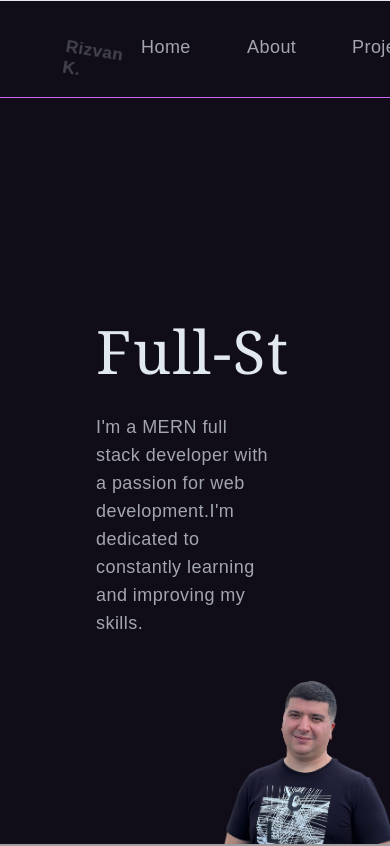
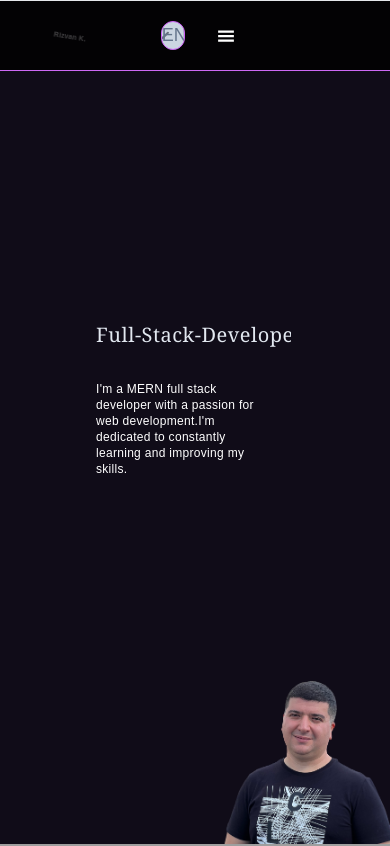
Before and after one commit to rizvan555/My_Portfolio, a React (Create React App) app: page / in a window 390 px wide. Shown: the top 846 px of the page. Built offline with nearby package versions, Linux system fonts and the light colour scheme; grey boxes are pictures that could not be loaded; the HTML template or start-up script is replaced by a standard one.

Commit message:
added header response

```diff
--- a/src/components/socialMedia.tsx
+++ b/src/components/socialMedia.tsx
@@ -38,7 +38,7 @@ function SocialMedia() {
             <a
               key={index}
               href={media.link}
-              className=" w-12 h-12 bg-slate-500 flex items-center justify-center rounded-full hvr-wobble-top hover:bg-[#7CFC00]"
+              className=" w-12 h-12 bg-slate-500 flex items-center justify-center rounded-full hvr-wobble-top hover:bg-[#cd69f4]"
             >
               {media.icon}
             </a>
--- a/src/index.css
+++ b/src/index.css
@@ -3,14 +3,14 @@
 @tailwind utilities;
 
 .myBox {
-  box-shadow: #ce5ef8 1px 1px 1px 1px, #ce5ef8 2px 1px 1px 0px,
+  box-shadow: #ce5ef8 1px 1px 1px 1px, #ce5ef8 1px 1px 1px 0px,
     #ce5ef8 -1px 1px 1px -2px, #d06ff7 -2px -1px 1px 0px;
 }
 .myBox:hover,
 .myBox:focus,
 .myBox:active {
-  box-shadow: #cd69f4 2px 2px 6px 2px, #cd69f4 4px 2px 1px 0px,
-    #cd69f4 -4px 2px 6px -1px, #cd69f4 -4px -2px 6px -1px;
+  box-shadow: #cd69f4 1px 0px 1px 1px, #cd69f4 4px 2px 1px 0px,
+    #cd69f4 -4px 2px 6px -1px, #cd69f4 -4px -2px 6px -3px;
   -webkit-transform: scale(1.1);
   transform: scale(1.03);
   opacity: 8;
@@ -38,7 +38,7 @@
   left: 0;
   right: 0;
   bottom: 0;
-  background: #7cfc00;
+  background: #ce5ef8;
   -webkit-transform: scaleX(0);
   transform: scaleX(0);
   -webkit-transform-origin: 0 50%;
@@ -81,7 +81,7 @@
   left: 51%;
   right: 51%;
   bottom: 0;
-  background: #7cfc00;
+  background: #ce5ef8;
   height: 4px;
   -webkit-transition-property: left, right;
   transition-property: left, right;
@@ -119,7 +119,7 @@
   left: 0;
   right: 0;
   bottom: 0;
-  background: #7cfc00;
+  background: #ce5ef8;
   -webkit-transform: scaleX(0);
   transform: scaleX(0);
   -webkit-transform-origin: 0 50%;
@@ -167,7 +167,7 @@
   bottom: 0;
   left: 0;
   right: 0;
-  background: #7cfc00;
+  background: #ce5ef8;
   -webkit-transform: scaleY(0);
   transform: scaleY(0);
   -webkit-transform-origin: 50%;
@@ -216,7 +216,7 @@
   right: 0;
   bottom: 0;
   font-weight: bold;
-  background: #7cfc00;
+  background: #ce5ef8;
   border-radius: 100%;
   -webkit-transform: scale(0);
   transform: scale(0);
@@ -248,7 +248,7 @@
   box-shadow: 0 0 1px rgba(0, 0, 0, 0);
   position: relative;
   overflow: hidden;
-  background: #7cfc00;
+  background: #ce5ef8;
   -webkit-transition-property: color;
   transition-property: color;
   -webkit-transition-duration: 0.3s;
@@ -315,7 +315,7 @@
 .hvr-ripple-out:before {
   content: "";
   position: absolute;
-  border: #7cfc00 solid 6px;
+  border: #ce5ef8 solid 6px;
   top: 0;
   right: 0;
   bottom: 0;
@@ -361,7 +361,7 @@
   content: "";
   position: absolute;
 
-  border: #7cfc00 solid 4px;
+  border: #ce5ef8 solid 4px;
   top: -12px;
   right: -12px;
   bottom: -12px;
--- a/src/pages/page1.tsx
+++ b/src/pages/page1.tsx
@@ -1,6 +1,8 @@
 import myPhoto5 from "../resource/images/myPhoto5.png";
 import de from "../components/de.json";
 import eng from "../components/eng.json";
+import { GiHamburgerMenu } from "react-icons/gi";
+import { useState } from "react";
 
 interface Page1Props {
   language: boolean;
@@ -33,7 +35,6 @@ function Page1({ language, setLanguage }: Page1Props) {
       behavior: "smooth",
     });
   };
-
   const handleScrollBlogEng = () => {
     window.scrollTo({
       top: 3500,
@@ -53,6 +54,8 @@ function Page1({ language, setLanguage }: Page1Props) {
     });
   };
 
+  const [hamburger, setHamburger] = useState(true);
+
   return (
     <div
       style={{
@@ -61,11 +64,11 @@ function Page1({ language, setLanguage }: Page1Props) {
         backgroundSize: "50vw",
         backgroundRepeat: "no-repeat",
       }}
-      className="h-[100vh] bg-[#100c18] z-0 text-slate-200/70"
+      className="h-[100vh] bg-[#100c18] z-0 text-white md:font-400 font-300"
     >
-      <header className="flex z-10 bg-[#100c18] justify-between px-10 py-3 border border-b-[#cd69f4] border-x-0 font-[Neuemachina,sans-serif] fixed min-w-full">
+      <header className="flex z-10 bg-[rgba(0,0,0,0.8)] md:justify-between justify-start px-10 py-5 border border-b-[#cd69f4] border-x-0 font-[Neuemachina,sans-serif] fixed min-w-full">
         <h2
-          className=" font-bold text-3xl text-slate-200/100 animate__animated animate__jackInTheBox tracking-wide"
+          className=" font-bold md:text-3xl mr-16 text-xs text-white animate__animated animate__jackInTheBox tracking-wide"
           style={{
             animationIterationCount: "infinite",
             animationDuration: "3s",
@@ -74,7 +77,7 @@ function Page1({ language, setLanguage }: Page1Props) {
           Rizvan K.
         </h2>
         <nav className="flex items-center gap-8 text-[18px]">
-          <ul className="flex gap-14 cursor-pointer animate__animated animate__lightSpeedInRight ">
+          <ul className="lg:flex gap-14 cursor-pointer animate__animated animate__lightSpeedInRight hidden">
             {language
               ? eng.navbar.map((nav, index) => {
                   if (nav === "About") {
@@ -205,22 +208,28 @@ function Page1({ language, setLanguage }: Page1Props) {
           <select
             value={language ? "EN" : "DE"}
             onChange={() => setLanguage(!language)}
-            className=" text-slate-500 bg-slate-300 w-20 rounded-full border-[#7cfc00]"
+            className=" text-slate-500 bg-slate-300 md:w-20 w-6 rounded-full border-[#ce5ef8]"
           >
             <option value="EN">EN 🇺🇸</option>
             <option value="DE">DE 🇩🇪</option>
           </select>
+          <button
+            className="lg:hidden flex"
+            onClick={() => setHamburger(!hamburger)}
+          >
+            <GiHamburgerMenu />
+          </button>
         </nav>
       </header>
       <main className=" flex">
         <section className=" w-[50vw] mt-[38vh] ml-24 font-[Neuemachina,sans-serif]">
           <h1
-            className=" text-6xl mb-8 text-slate-200/100 font-serif tracking-wide animate__animated overflow-hidden border-r-orange-500 whitespace-nowrap"
+            className=" md:text-6xl text-xl mb-8 text-slate-200/100 font-serif tracking-wide animate__animated overflow-hidden border-r-orange-500 whitespace-nowrap"
             style={{ animationDuration: "2s" }}
           >
             {language ? eng.title : de.title}
           </h1>
-          <h4 className=" mb-11 text-lg font-light tracking-wide w-[45vw]">
+          <h4 className=" mb-11 md:text-lg text-xs font-light tracking-wide w-[45vw]">
             {language ? eng.subtitle : de.subtitle}
           </h4>
         </section>
--- a/src/pages/page2.tsx
+++ b/src/pages/page2.tsx
@@ -41,14 +41,14 @@ function Page2({ language }: Page2Props) {
       className=" flex justify-center items-center py-16"
     >
       <div className=" flex flex-col items-center text-center bg-slate-50 w-[70vw] px-8">
-        <span className=" py-10 tracking-wider text-slate-800 font-bold">
+        <span className=" py-10 tracking-wider text-slate-800 font-bold text-2xl">
           {language ? eng.aboutMySelfTitle : de.aboutMySelfTitle}
         </span>
         <h2 className=" text-2xl leading-extra-loose">
           {language ? eng.aboutMySelf : de.aboutMySelf}
         </h2>
         <a
-          className=" px-7 py-5 w- border m-10 tracking-wide font-bold  bg-[#100c18] text-slate-50 text-m hvr-sweep-to-right animate__animated animate__fadeInLeft"
+          className=" px-7 py-5 border m-10 tracking-wide font-bold  bg-[#100c18] text-slate-50 text-m hvr-sweep-to-right animate__animated animate__fadeInLeft"
           download="Lebenslauf.pdf"
           href="/Lebenslauf.pdf"
         >
@@ -63,7 +63,7 @@ function Page2({ language }: Page2Props) {
             return (
               <li
                 key={index}
-                className=" w-[10vw] hvr-shutter-out-vertical cursor-pointer hover:font-bold"
+                className=" w-[10vw] p-2 hvr-shutter-out-vertical transition-all cursor-pointer hover:font-bold"
               >
                 {skill}
               </li>
--- a/src/pages/projects.tsx
+++ b/src/pages/projects.tsx
@@ -5,6 +5,7 @@ import BurgerApp from "../resource/images/BurgerApp.png";
 import woodies from "../resource/images/woodies.png";
 import pokemonImg from "../resource/images/pokemonImg.png";
 import countries from "../resource/images/countries.png";
+import { AiOutlineGithub } from "react-icons/ai";
 
 const Projects = () => {
   const [projects] = useState([
@@ -50,8 +51,11 @@ const Projects = () => {
             <ul className=" p-4 text-center rounded-md h-[45vh]  bg-transparent myBox opacity-70">
               <li className=" text-xl font-semibold">{project.projectName}</li>
               <li className=" text-sm my-4">
-                <span className=" text-sm font-semibold">GitHub:</span>
-                <a href={project.projectLink}> {project.projectLink}</a>
+                <button className=" text-sm bg-[#921de0] font-semibold mx-auto rounded-sm flex items-center gap-2 px-4 py-2">
+                  <AiOutlineGithub />
+                  GitHub
+                </button>
+                <a href={project.projectLink}></a>
               </li>
               <img
                 className="border rounded-md w-[42vw] h-[30vh]"
--- a/tailwind.config.js
+++ b/tailwind.config.js
@@ -1,11 +1,21 @@
 /** @type {import('tailwindcss').Config} */
 module.exports = {
-  content: ['./index.html', './src/**/*.{js,ts,jsx,tsx}'],
+  content: ["./index.html", "./src/**/*.{js,ts,jsx,tsx}"],
   theme: {
     extend: {
       lineHeight: {
-        'extra-loose': '4',
-        16: '4rem',
+        "extra-loose": "4",
+        16: "4rem",
+      },
+      container: {
+        screens: {
+          xs: "375px",
+          sm: "640px",
+          md: "768px",
+          lg: "1024px",
+          xl: "1170px",
+          xxl: "1170px",
+        },
       },
     },
   },
```
